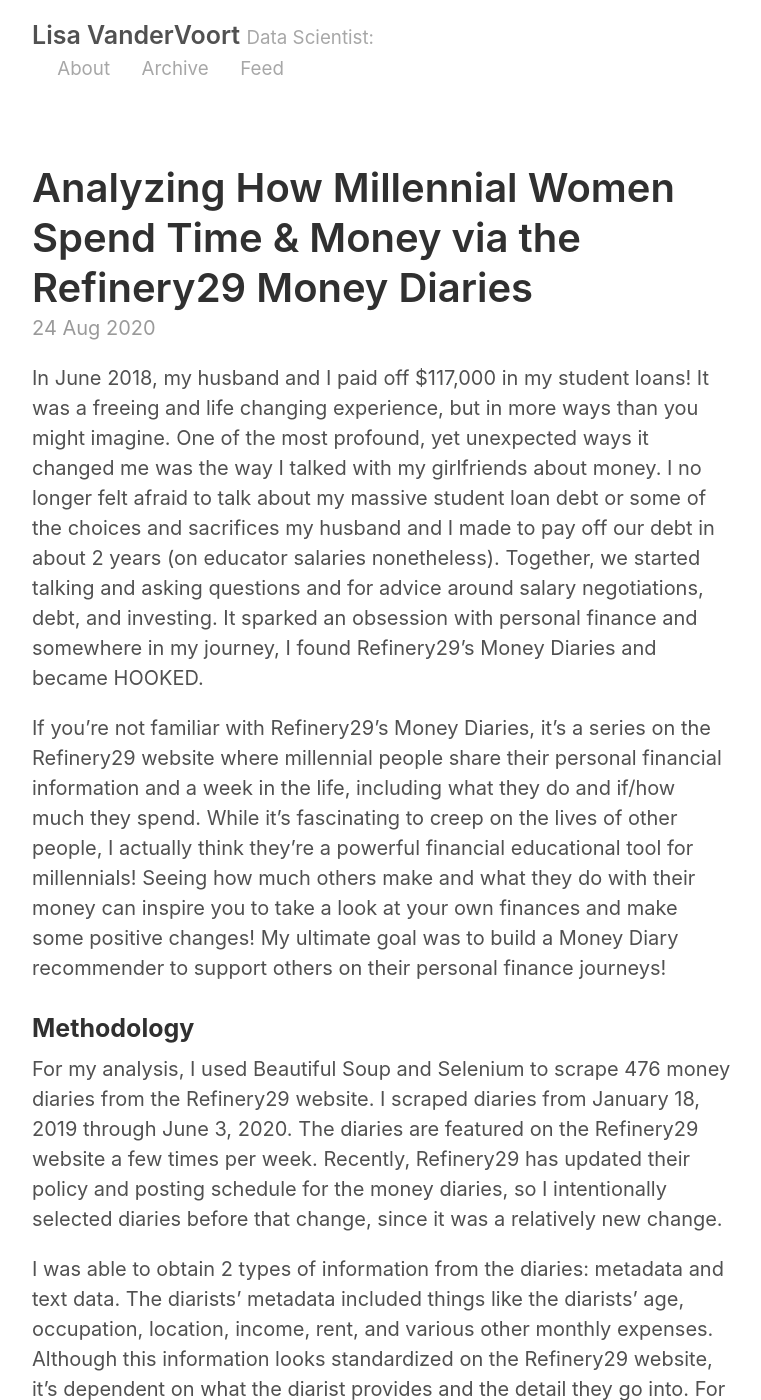
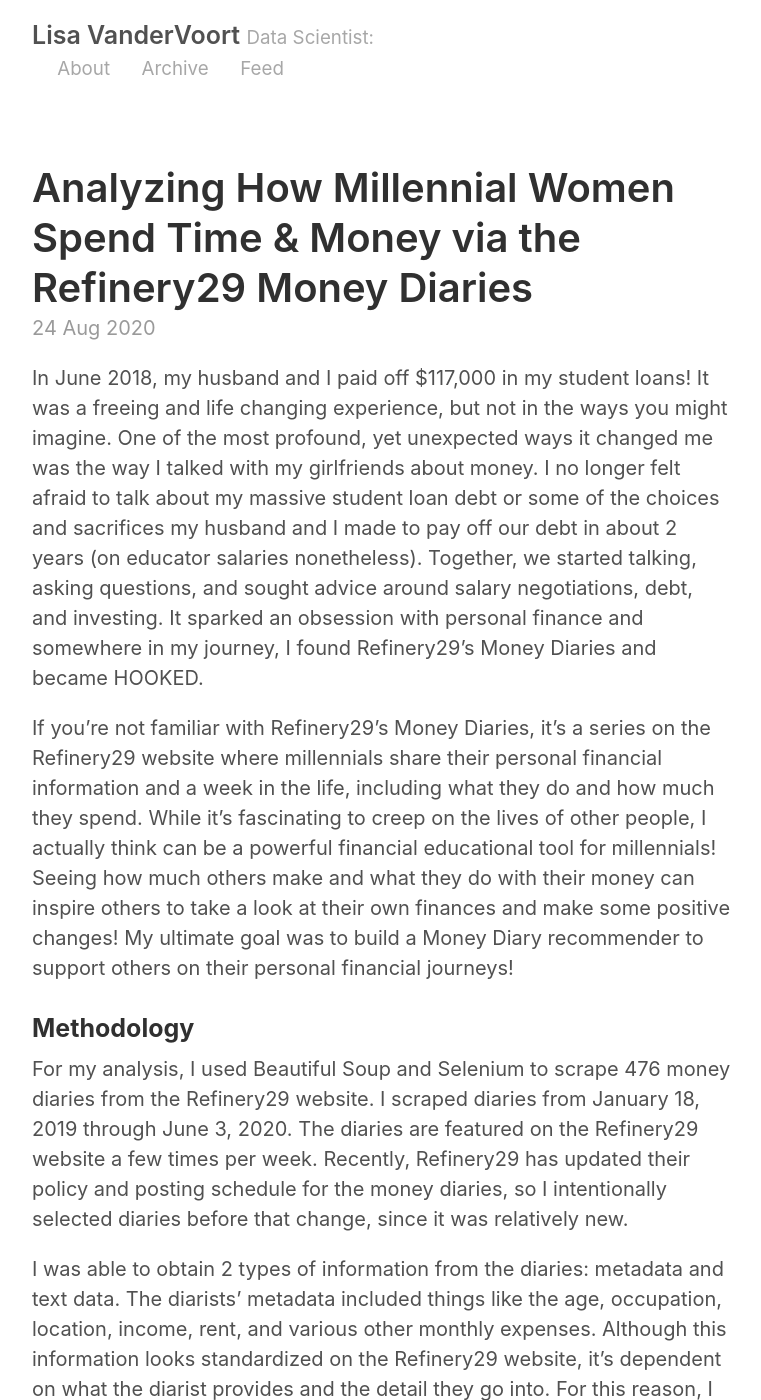
Before and after one commit to lvandervoort89/lvandervoort89.github.io, a Jekyll site: the page built from _posts/2020-08-24-Project-4-Blog.md, in a window 1280 px wide and 1400 px high. Shown: the whole window, without its empty margins (258-1019 px from the left). Built offline with Jekyll 4.4.1, drawn with Linux system fonts in a browser that asks for light colours; some of the changed text lies outside the part shown.

Commit message:
edits to project 4 post

```diff
--- a/_posts/2020-08-24-Project-4-Blog.md
+++ b/_posts/2020-08-24-Project-4-Blog.md
@@ -3,16 +3,16 @@ layout: post
 title: Analyzing How Millennial Women Spend Time & Money via the Refinery29 Money Diaries
 ---
 
-In June 2018, my husband and I paid off $117,000 in my student loans! It was a freeing and life changing experience, but in more ways than you might imagine. One of the most profound, yet unexpected ways it changed me was the way I talked with my girlfriends about money. I no longer felt afraid to talk about my massive student loan debt or some of the choices and sacrifices my husband and I made to pay off our debt in about 2 years (on educator salaries nonetheless). Together, we started talking and asking questions and for advice around salary negotiations, debt, and investing. It sparked an obsession with personal finance and somewhere in my journey, I found Refinery29’s Money Diaries and became HOOKED.
+In June 2018, my husband and I paid off $117,000 in my student loans! It was a freeing and life changing experience, but not in the ways you might imagine. One of the most profound, yet unexpected ways it changed me was the way I talked with my girlfriends about money. I no longer felt afraid to talk about my massive student loan debt or some of the choices and sacrifices my husband and I made to pay off our debt in about 2 years (on educator salaries nonetheless). Together, we started talking, asking questions, and sought advice around salary negotiations, debt, and investing. It sparked an obsession with personal finance and somewhere in my journey, I found Refinery29’s Money Diaries and became HOOKED.
 
-If you’re not familiar with Refinery29’s Money Diaries, it’s a series on the Refinery29 website where millennial people share their personal financial information and a week in the life, including what they do and if/how much they spend. While it’s fascinating to creep on the lives of other people, I actually think they’re a powerful financial educational tool for millennials! Seeing how much others make and what they do with their money can inspire you to take a look at your own finances and make some positive changes!  My ultimate goal was to build a Money Diary recommender to support others on their personal finance journeys!
+If you’re not familiar with Refinery29’s Money Diaries, it’s a series on the Refinery29 website where millennials share their personal financial information and a week in the life, including what they do and how much they spend. While it’s fascinating to creep on the lives of other people, I actually think can be a powerful financial educational tool for millennials! Seeing how much others make and what they do with their money can inspire others to take a look at their own finances and make some positive changes!  My ultimate goal was to build a Money Diary recommender to support others on their personal financial journeys!
 
 ### **Methodology**
-For my analysis, I used Beautiful Soup and Selenium to scrape 476 money diaries from the Refinery29 website. I scraped diaries from January 18, 2019 through June 3, 2020. The diaries are featured on the Refinery29 website a few times per week. Recently, Refinery29 has updated their policy and posting schedule for the money diaries, so I intentionally selected diaries before that change, since it was a relatively new change.
+For my analysis, I used Beautiful Soup and Selenium to scrape 476 money diaries from the Refinery29 website. I scraped diaries from January 18, 2019 through June 3, 2020. The diaries are featured on the Refinery29 website a few times per week. Recently, Refinery29 has updated their policy and posting schedule for the money diaries, so I intentionally selected diaries before that change, since it was relatively new.
 
-I was able to obtain 2 types of information from the diaries: metadata and text data. The diarists’ metadata included things like the diarists’ age, occupation, location, income, rent, and various other monthly expenses. Although this information looks standardized on the Refinery29 website, it’s dependent on what the diarist provides and the detail they go into. For this reason, I chose to only select age and salary, as this data needed extensive (and often manual) cleaning. The diarists’ text data is the actual bulk of the diary! This includes what the diarist does and if/how much they spend at various times throughout the day throughout the seven days.
+I was able to obtain 2 types of information from the diaries: metadata and text data. The diarists’ metadata included things like the age, occupation, location, income, rent, and various other monthly expenses. Although this information looks standardized on the Refinery29 website, it’s dependent on what the diarist provides and the detail they go into. For this reason, I chose to only select age and salary, as this data needed extensive (and often manual) cleaning. The diarists’ text data is the actual bulk of the diary. This includes what the diarist does and how much they spend at various times throughout the day throughout the seven days.
 
-The diarists included in my sample have an average age of 27.7 years old (although nearly 90% are between 24-39 and are therefore millennials), an average salary of $72,415, 45% live in a high cost of living area (as measured by proxy of living in one of the top 25 most populous cities in the United States in 2019), 10% live internationally during their diary, and 1% live a nomadic lifestyle where they travel the US!
+The diarists included in my sample have an average age of 27.7 and nearly 90% are millennials between 24-39. The average salary is $72,415, 45% live in a high cost of living area (as measured by proxy of living in one of the top 25 most populous cities in the United States in 2019), 10% live internationally during their diary, and 1% live a nomadic lifestyle where they travel the US.
 
 With the data collected, I used Natural Language Processing (NLP) to analyze how millennial women spend their time and money. I then used topic modeling and clustering to identify groups of diarists and gather information about what they write about.
 
@@ -20,21 +20,24 @@ With the data collected, I used Natural Language Processing (NLP) to analyze how
 *Topic Modeling on All Diarists*
 First, I performed topic modeling on all of the diarists. Through a lot of trial and error, I found topics and words that made the most sense using Non-negative Matrix Factorization (NMF) with noun part of speech tagging and Count Vectorizer.  The diary entries could be categorized into 8 topics: friends/socializing, cooking/food, work, dogs, self-care, family, husband, and baby. I thought these results made a lot of sense given that millennials are 24-39! I was eager to do further analysis and gain more insights into the different types of millennials in the diaries.
 ![Top_10_words_all_diarists]({{ site.url }}/images/top_10_all_diarists.png)
+<p align="center"> *Figure 1: Top 10 words in each topic for all diarists* </p>
 
 *Clustering*
-I then decided to do clustering on the diarist metadata to learn about the different types of millennials and then do topic modeling on the individual clusters to gain insight into the nuances of the daily lives of the diarists. I performed K-means clustering on the age and salary metadata and was able to break the diarists into 5 groups that made a lot of sense!
+I then decided to do clustering on the diarist metadata to learn about the different types of millennials and then do topic modeling on the individual clusters to gain insight into the nuances of the daily lives of the diarists. I performed K-means clustering on the age and salary metadata and was able to break the diarists into 5 groups.
 <p align="center"> <img src="/images/clustering.png" /> </p>
+<p align="center"> *Figure 2: The 5 clusters and centroids for each* </p>
 
 I identified the clusters as early 20s entry-level earners, late 20s average earners, late 20s high earners, mid 30s average earners, and mid 30s high earners.
 ![Cluster_metadata]({{ site.url }}/images/Cluster_metadata.png)
+<p align="center"> *Figure 3: Demographic information for each of the 5 clusters* </p>
 
 *Top Modeling on Clusters*
 Now that I had each of my clusters, I performed additional topic modeling on them. Once again, I found the most success with Non-negative Matrix Factorization (NMF) with noun part of speech tagging and Count Vectorizer. I found some really interesting insights in the topic modeling for each of these clusters! Many of the topics the early 20s entry-level earners wrote about included self-discovery and self-care.  Comparing the late 20s clusters, the average earners wrote more about immediate family and home, while high earners wrote more about socializing and self-care. Lastly, both mid 30s clusters wrote a lot about family, but the high earners included more about self-care.
 
-Below you’ll see a list of the top topics I identified for each of the clusters:
 ![Cluster_topics]({{ site.url }}/images/Cluster_topics.png)
+<p align="center"> *Figure 4: Identified topics for each of the 5 clusters* </p>
 
 ### **Recommender**
-I used my data and results to create a [Money Diary Recommender](https://polar-scrubland-83619.herokuapp.com) using Streamlit. The recommender has the user input their age, salary, and a mini diary entry of what they did the previous day. It then uses the users age and salary to cluster them to the original diarists, and then based on the assigned cluster, performs cosine similarity on the diaries in the cluster and returns links to 3 diaries that are most similar to the user. My hope is that people will use this recommender and be inspired or learn some ideas on how to manage their finances.
+I used my data and results to create a [Money Diary Recommender](https://polar-scrubland-83619.herokuapp.com) using Streamlit. The recommender has the user input their age, salary, and a mini diary entry of what they did the previous day. It then uses the user's age and salary to cluster them to the original diarists, and then based on the assigned cluster, performs cosine similarity on the diaries in the cluster and returns links to 3 diaries that are most similar to the user. My hope is that people will use this recommender and be inspired or learn some ideas on how to manage their finances.
 
 If you haven't already, go read some [Refinery29 Money Diaries!](https://www.refinery29.com/en-us/money-diary)
```
